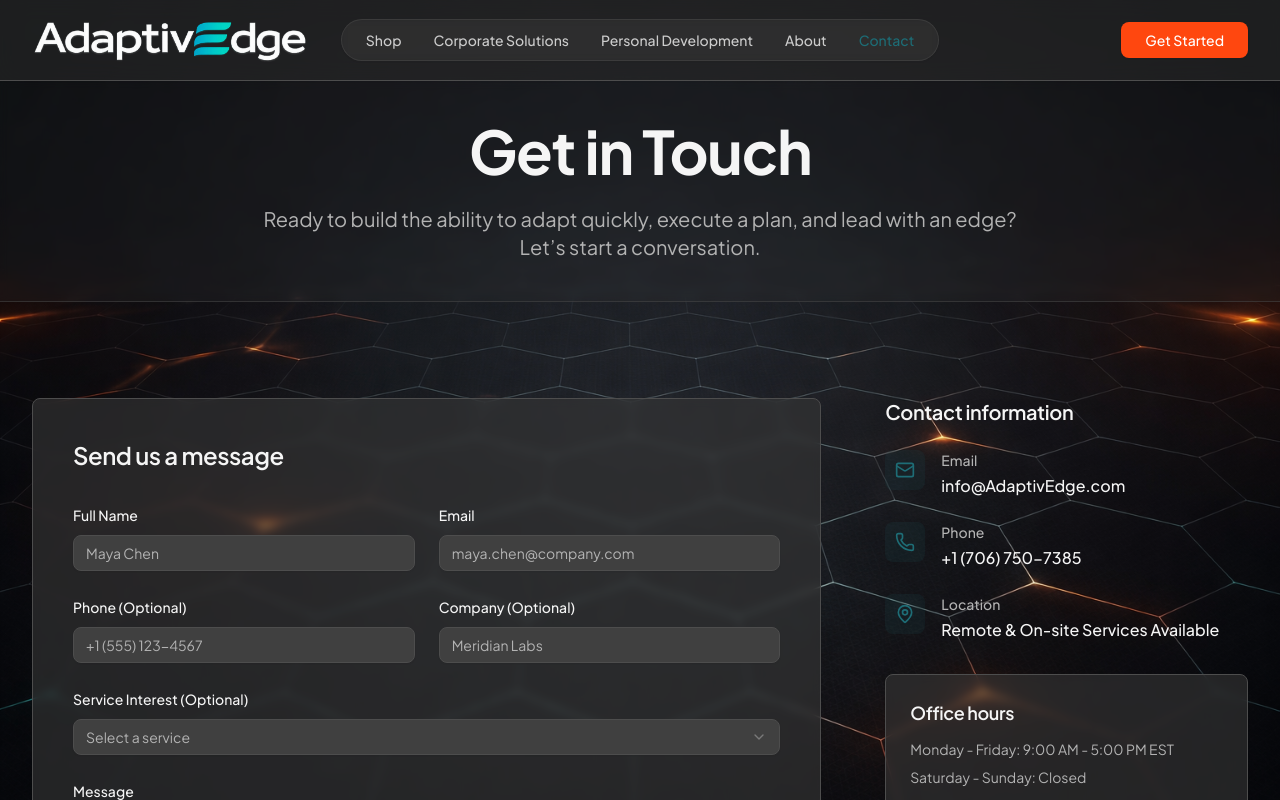
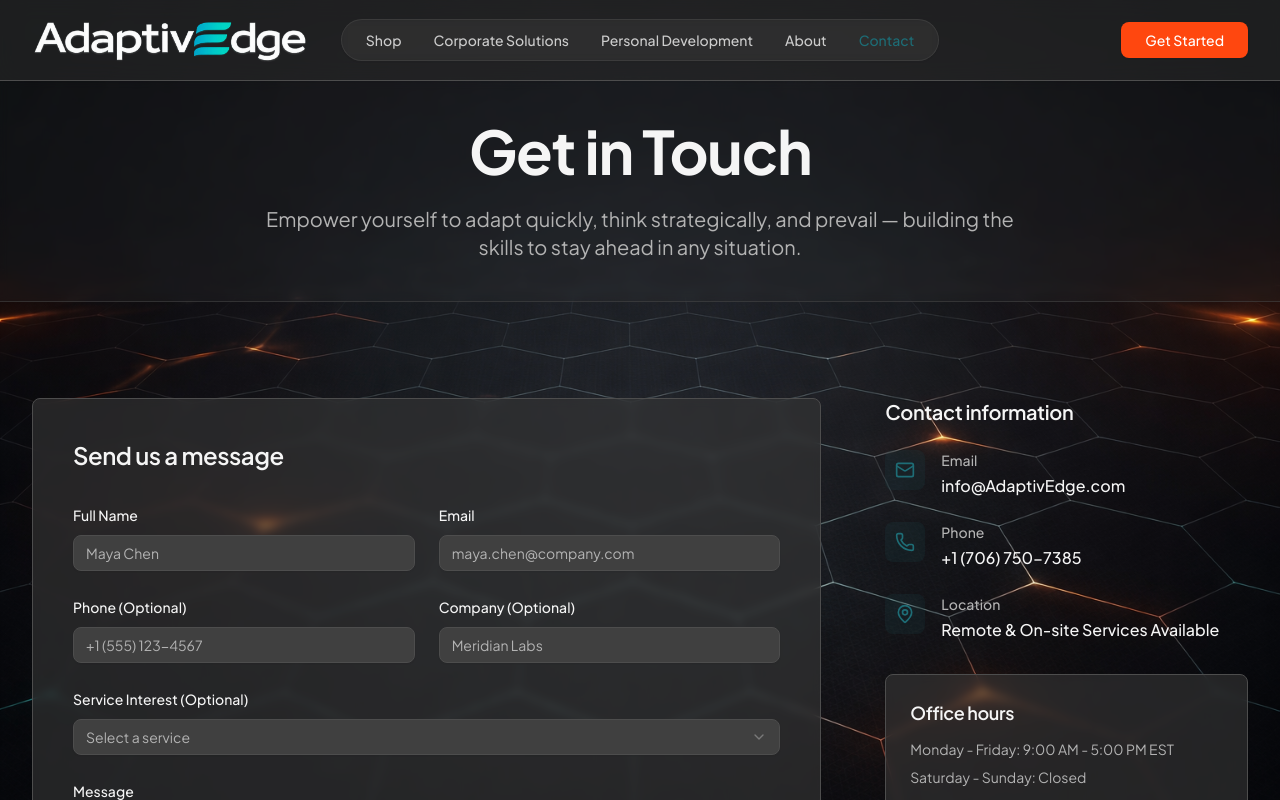
Before and after one commit to erikscomputers/adaptiveEDGE-site, a React (Vite) app: page /contact in a window 1280 px wide. Shown: the top 800 px of the page. Built offline with nearby package versions, Linux system fonts and the light colour scheme; the HTML template or start-up script is replaced by a standard one.

Commit message:
contact page update

```diff
--- a/src/pages/ContactPage.jsx
+++ b/src/pages/ContactPage.jsx
@@ -31,8 +31,8 @@ const ContactPage = () => {
   return (
     <>
       <Helmet>
-        <title>Contact AdaptivEdge - Schedule a Consultation | AdaptivEdge</title>
-        <meta name="description" content="Get in touch with AdaptivEdge to discuss corporate solutions, executive coaching, or team workshops. Schedule a consultation today." />
+        <title>Contact AdaptivEdge</title>
+        <meta name="description" content="Get in touch with AdaptivEdge to unlock corporate solutions, coaching, and team workshops that help you adapt, strategize, and prevail in any environment." />
       </Helmet>
 
       <div className="min-h-screen flex flex-col bg-transparent">
@@ -51,7 +51,7 @@ const ContactPage = () => {
                 Get in Touch
               </h1>
               <p className="text-lg md:text-xl leading-relaxed text-muted-foreground">
-                Ready to build the ability to adapt quickly, execute a plan, and lead with an edge? Let’s start a conversation.
+                Empower yourself to adapt quickly, think strategically, and prevail — building the skills to stay ahead in any situation.
               </p>
             </motion.div>
           </div>
```
